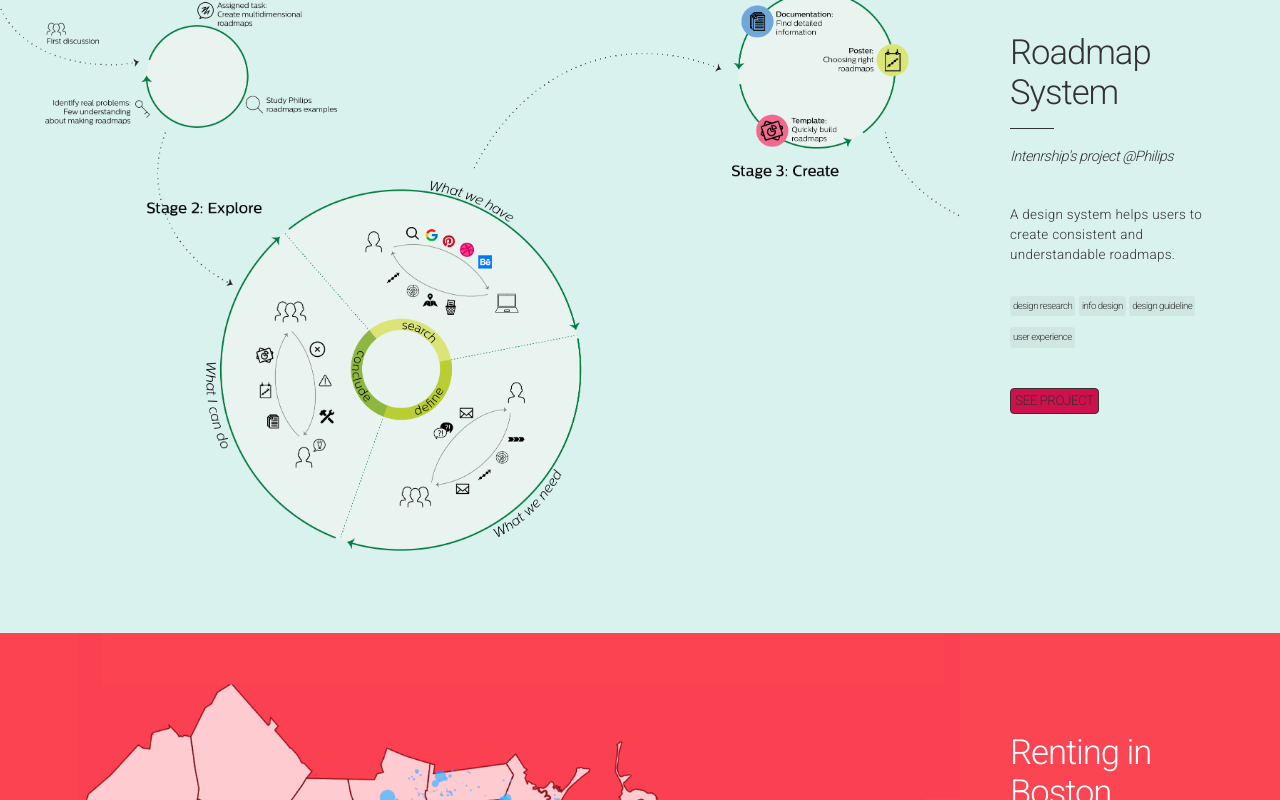
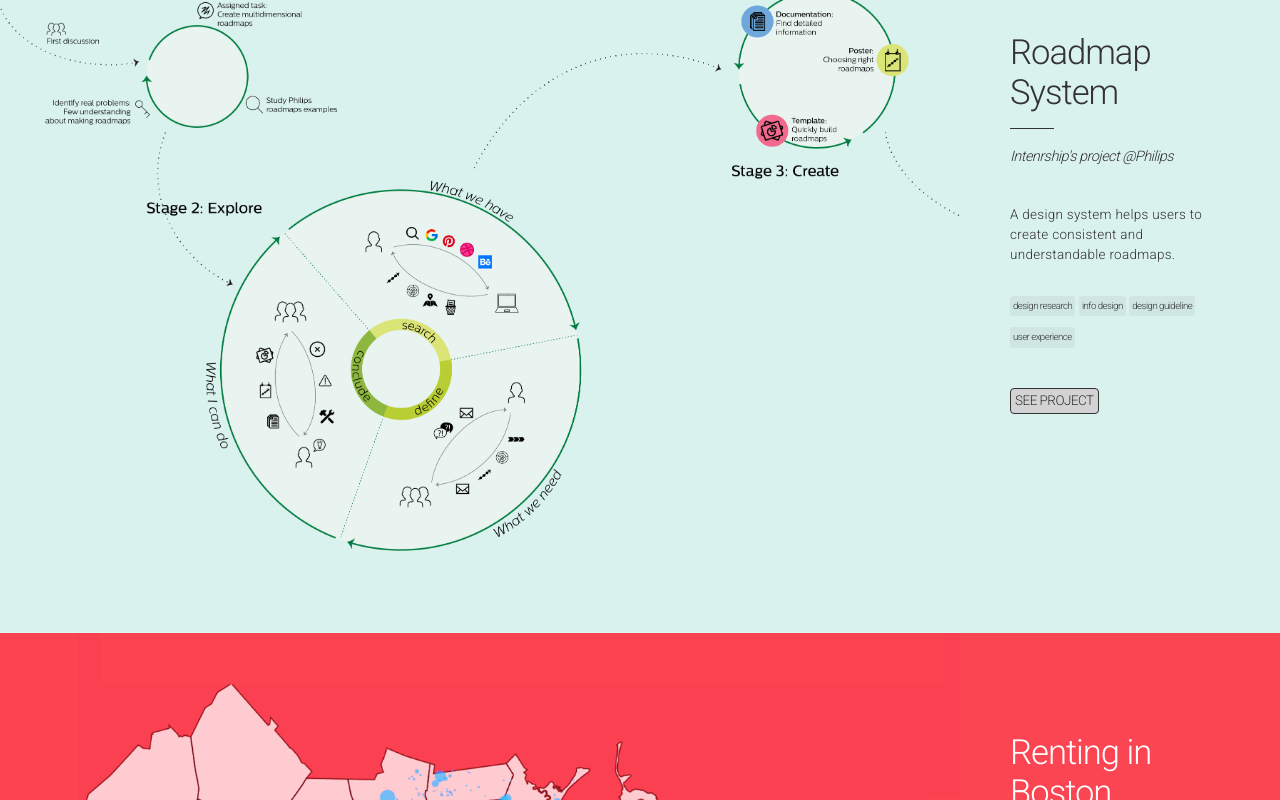
Before and after one commit to Noelfish6/noelfish6.github.io, a website: page index.html in a window 1280 px wide. In both pictures the pointer is over the link 1054 px from the left and 1996 px from the top of the page. Shown: the part 1596-2396 px from the top of the page. Drawn offline with nearby package versions, Linux system fonts and the light colour scheme.

Commit message:
change hover color

```diff
--- a/css/main.css
+++ b/css/main.css
@@ -76,6 +76,7 @@ canvas{
 
   .contact-info{
     z-index: 999;
+    float:left;
   }
 
   .col-sm-8{
@@ -188,7 +189,7 @@ canvas{
   }
 
   #projects .project2 a.black-see-project:hover {
-    background-color: #D0104C;
+    background-color: #D3D3D3;
   }
 
   #projects .project2 a.white-see-project{
```
